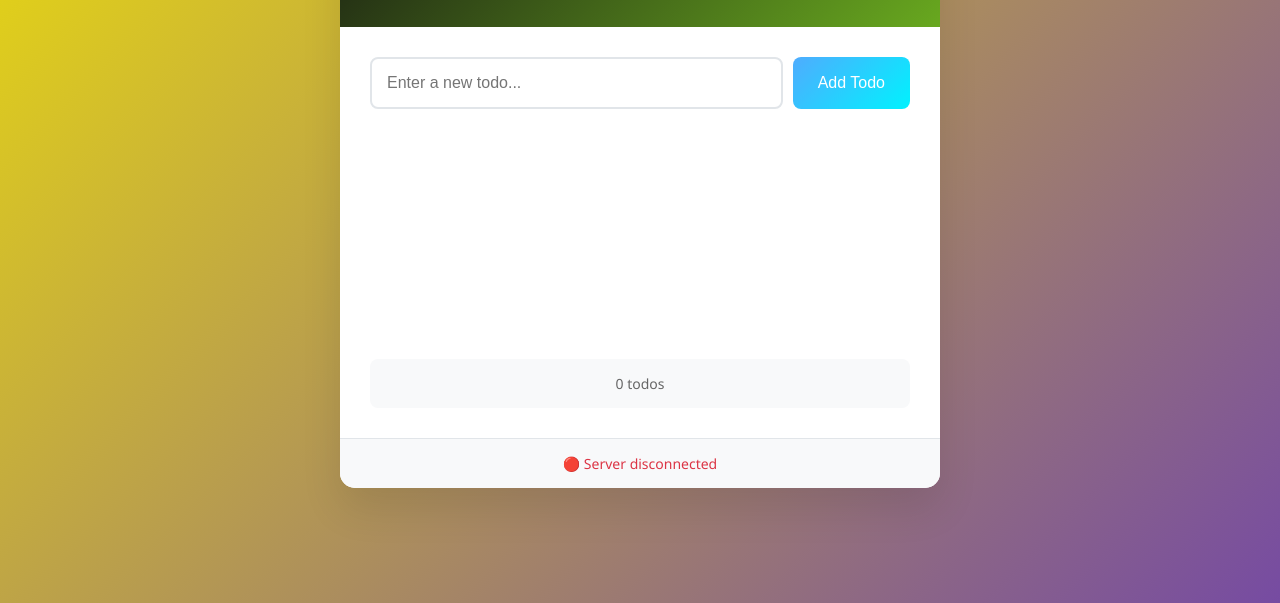
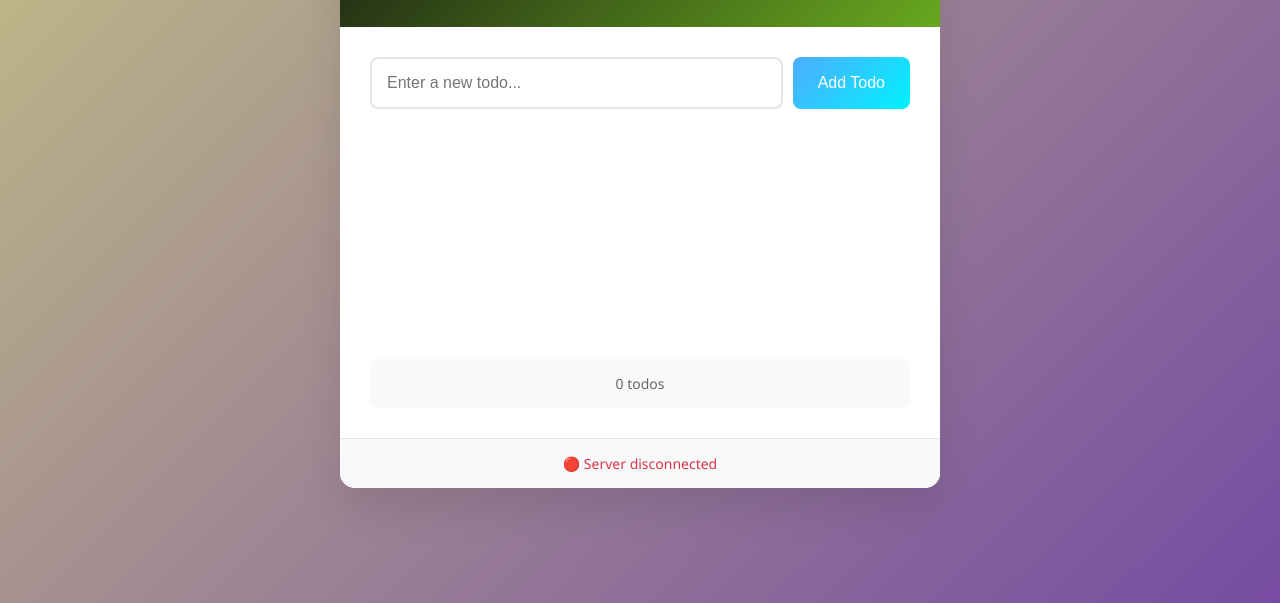
Before and after one commit to marwaneRomani/test-webhook, a website: page public/index.html in a window 1280 px wide. Shown: the part 197-800 px from the top of the page. Drawn offline with Linux system fonts and the light colour scheme; no server answers.

Commit message:
change color

```diff
--- a/public/style.css
+++ b/public/style.css
@@ -6,7 +6,7 @@
 
 body {
     font-family: 'Segoe UI', Tahoma, Geneva, Verdana, sans-serif;
-    background: linear-gradient(135deg, #ebdc0d 0%, #764ba2 100%);
+    background: linear-gradient(135deg, #c4bf85 0%, #764ba2 100%);
     min-height: 100vh;
     padding: 20px;
 }
```
